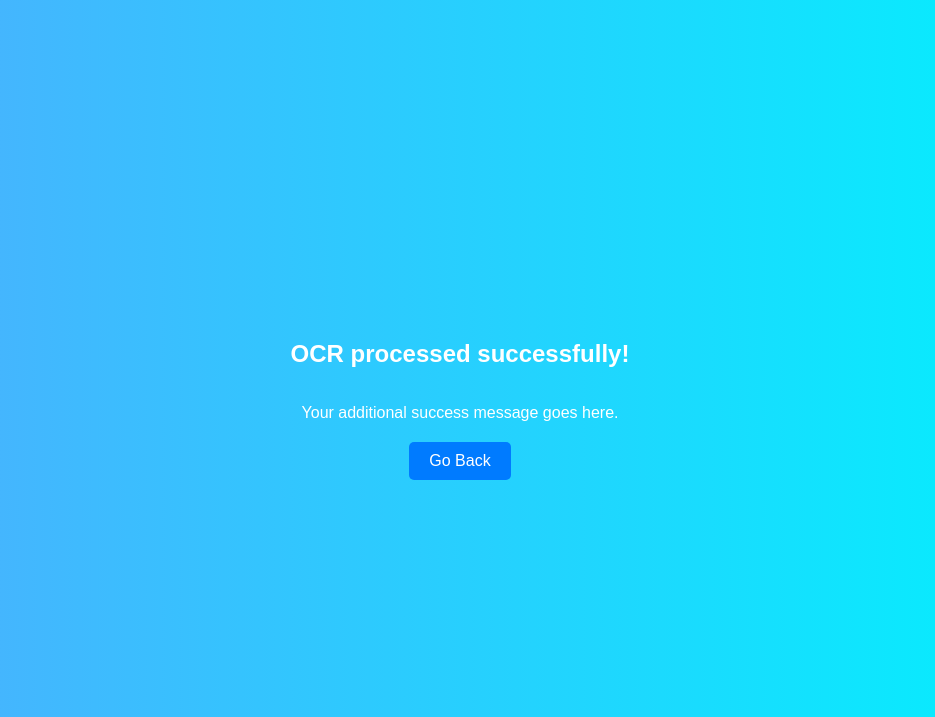
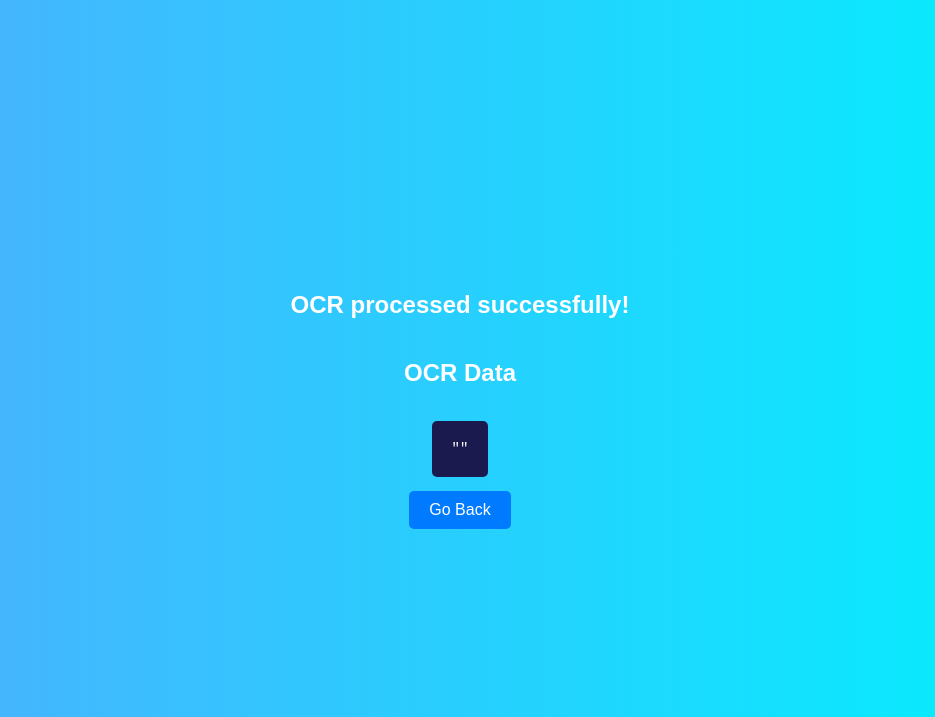
Before and after one commit to thequantummenece/qoala_OCR, a Flask app: template templates/success.html in a window 1280 px wide. Shown: the top 717 px of the page, without its empty margins (180-1115 px from the left). Run offline with Flask 3, Linux system fonts and the light colour scheme; the template is opened without the code that fills it, so the values that code supplies are empty.

Commit message:
added remote sql library -supabase

```diff
--- a/app.py
+++ b/app.py
@@ -1,34 +1,25 @@
-from flask import Flask, render_template, request, jsonify, redirect, url_for
-from flask_sqlalchemy import SQLAlchemy
-from flask_migrate import Migrate
-from datetime import datetime
+from flask import Flask, render_template, request, jsonify
 import os
 import re
 from google.cloud import vision_v1
 from google.cloud.vision_v1 import types
+from supabase import create_client
+from datetime import datetime
 
 app = Flask(__name__)
 
-app.config['SQLALCHEMY_DATABASE_URI'] = 'mysql+mysqlconnector://root:(Aady24)@localhost/qoala_data'
-app.config['SQLALCHEMY_TRACK_MODIFICATIONS'] = False
+# Configure Supabase
+SUPABASE_URL = 'https://cborceqktamiafwiaodn.supabase.co'
+SUPABASE_KEY = 'eyJhbGciOiJIUzI1NiIsInR5cCI6IkpXVCJ9.eyJpc3MiOiJzdXBhYmFzZSIsInJlZiI6ImNib3JjZXFrdGFtaWFmd2lhb2RuIiwicm9sZSI6ImFub24iLCJpYXQiOjE3MDM1MjM2NjgsImV4cCI6MjAxOTA5OTY2OH0.qojQGVJdvAAEVBEB5nYiMaGgXWDMeHaJPCWeSFp-U7I'
+supabase = create_client(SUPABASE_URL, SUPABASE_KEY)
 
-db = SQLAlchemy(app)
-migrate = Migrate(app, db)
+# Ensure the Supabase table exists
+OCR_RECORDS_TABLE = 'ocr_records'
+supabase.table(OCR_RECORDS_TABLE).upsert([
+    {'id': 1, 'identification_number': '', 'name': '', 'last_name': '', 'date_of_birth': '',
+     'date_of_issue': '', 'date_of_expiry': '', 'timestamp': '', 'status': '', 'error_message': ''}
+])
 
-class OCRRecord(db.Model):
-    id = db.Column(db.Integer, primary_key=True)
-    identification_number = db.Column(db.String(20))
-    name = db.Column(db.String(255))
-    last_name = db.Column(db.String(255))
-    date_of_birth = db.Column(db.String(20))
-    date_of_issue = db.Column(db.String(20))
-    date_of_expiry = db.Column(db.String(20))
-    timestamp = db.Column(db.TIMESTAMP, server_default=db.func.current_timestamp())
-    status = db.Column(db.String(10))
-    error_message = db.Column(db.String(255))
-
-with app.app_context():
-    db.create_all()
 
 @app.route('/',methods = ['GET','POST'])
 def home():
@@ -111,42 +102,69 @@
             percentage_success = (len(non_null_matches) / len(matches)) * 100
 
             # Return extracted information
-            OCR_parsed =  {
-                "idNumber": id_number_match.group(1) if id_number_match else "Not found",
+            OCR_parsed = {
+                "identification_number": id_number_match.group(1) if id_number_match else "Not found",
                 "name": name_match.group(1) if name_match else "Not found",
-                "lastName": last_name_match.group(1) if last_name_match else "Not found",
-                "dob": dob_match.group(1) if dob_match else "Not found",
-                "issueDate": issue_date_match.group(1) if issue_date_match else "Not found",
-                "expiryDate": expiry_date_match.group(1) if expiry_date_match else "Not found",
+                "last_name": last_name_match.group(1) if last_name_match else "Not found",
+                "date-of-birth": dob_match.group(1) if dob_match else "Not found",
+                "date-of-issue": issue_date_match.group(1) if issue_date_match else "Not found",
+                "date-of-expiry": expiry_date_match.group(1) if expiry_date_match else "Not found",
                 "percentageSuccess": percentage_success,
                 "rawData": ocr_result
             }
+
+            OCR_parsed_refactored ={
+                "identification_number": id_number_match.group(1) if id_number_match else "Not found",
+                "name": name_match.group(1) if name_match else "Not found",
+                "last_name": last_name_match.group(1) if last_name_match else "Not found",
+                "date-of-birth": dob_match.group(1) if dob_match else "Not found",
+                "date-of-issue": issue_date_match.group(1) if issue_date_match else "Not found",
+                "date-of-expiry": expiry_date_match.group(1) if expiry_date_match else "Not found",
+            }
+
             # print(OCR_parsed)
 
 
-            identification_number = OCR_parsed["idNumber"]
+            identification_number = OCR_parsed["identification_number"]
             name = OCR_parsed["name"]
-            last_name = OCR_parsed["lastName"]
-            date_of_birth = OCR_parsed["dob"]
-            date_of_issue = OCR_parsed["issueDate"]
-            date_of_expiry = OCR_parsed["expiryDate"]
+            last_name = OCR_parsed["last_name"]
+            date_of_birth = OCR_parsed["date-of-birth"]
+            date_of_issue = OCR_parsed["date-of-issue"]
+            date_of_expiry = OCR_parsed["date-of-expiry"]
 
-            new_record = OCRRecord(
-                identification_number=identification_number,
-                name=name,
-                last_name=last_name,
-                date_of_birth=date_of_birth,
-                date_of_issue=date_of_issue,
-                date_of_expiry=date_of_expiry,
-                status="success"
+            # Insert the record into the Supabase table
+            success, error_message = insert_record_into_supabase(
+                identification_number, name, last_name, date_of_birth,
+                date_of_issue, date_of_expiry, "success"
             )
-
-            db.session.add(new_record)
-            db.session.commit()
-            return render_template('success.html')
-            # return jsonify({"status": "success", "message": "OCR processed successfully"})
+            if success:
+                return render_template('success.html', data=OCR_parsed_refactored)
+            else:
+                return jsonify(
+                    {"status": "failure", "message": f"Failed to insert record into Supabase: {error_message}"})
         else:
             return jsonify({"status": "failure", "message": "Unable to extract text from the image"})
+
+def insert_record_into_supabase(identification_number, name, last_name, date_of_birth,
+                                date_of_issue, date_of_expiry, status):
+    timestamp = datetime.now().strftime("%Y-%m-%d %H:%M:%S")
+    data = {
+        'identification_number': identification_number,
+        'name': name,
+        'last_name': last_name,
+        'date_of_birth': date_of_birth,
+        'date_of_issue': date_of_issue,
+        'date_of_expiry': date_of_expiry,
+        'timestamp': timestamp,
+        'status': status,
+        'error_message': '',
+    }
+    try:
+        data,count = supabase.table(OCR_RECORDS_TABLE).insert(data).execute()
+        return True, None
+    except Exception as error:
+        return False,str(error)
+
 
 # Add a new route for the success page
 @app.route('/success', methods=['GET'])
@@ -156,46 +174,43 @@
 
 @app.route('/ocr-data', methods=['GET'])
 def get_ocr_data():
-    ocr_records = OCRRecord.query.all()
+    response = supabase.table(OCR_RECORDS_TABLE).select("*").execute()
+    ocr_records = response.data if response.data else []
+
     result = []
-
     for record in ocr_records:
         result.append({
-            "identification_number": record.identification_number,
-            "name": record.name,
-            "last_name": record.last_name,
-            "date_of_birth": record.date_of_birth,
-            "date_of_issue": record.date_of_issue,
-            "date_of_expiry": record.date_of_expiry,
-            "timestamp": record.timestamp.strftime("%Y-%m-%d %H:%M:%S"),
-            "status": record.status,
-            "error_message": record.error_message
+            "identification_number": record.get('identification_number', ''),
+            "name": record.get('name', ''),
+            "last_name": record.get('last_name', ''),
+            "date_of_birth": record.get('date_of_birth', ''),
+            "date_of_issue": record.get('date_of_issue', ''),
+            "date_of_expiry": record.get('date_of_expiry', ''),
+            "timestamp": record.get('timestamp', ''),
+            "status": record.get('status', ''),
+            "error_message": record.get('error_message', '')
         })
 
     return jsonify(result)
 
 @app.route('/update-ocr/<int:id>', methods=['PUT'])
 def update_ocr_data(id):
-    record = OCRRecord.query.get(id)
+    # Assume you have a JSON payload with updated data in the request
+    updated_data = request.json
 
-    if record:
-        db.session.commit()
-
+    response, error = supabase.table(OCR_RECORDS_TABLE).update(updated_data).eq("id",id).execute()
+    if error:
+        return jsonify({"status": "failure", "message": f"Failed to update record in Supabase: {error}"})
+    else:
         return jsonify({"status": "success", "message": f"OCR record {id} updated successfully"})
-    else:
-        return jsonify({"status": "failure", "message": f"OCR record {id} not found"})
 
 @app.route('/delete-ocr/<int:id>', methods=['DELETE'])
 def delete_ocr_data(id):
-    record = OCRRecord.query.get(id)
-
-    if record:
-        record.status = "deleted"
-        db.session.commit()
-
+    response, error = supabase.table(OCR_RECORDS_TABLE).delete().eq("id",id).execute()
+    if error:
+        return jsonify({"status": "failure", "message": f"Failed to delete record in Supabase: {error}"})
+    else:
         return jsonify({"status": "success", "message": f"OCR record {id} deleted successfully"})
-    else:
-        return jsonify({"status": "failure", "message": f"OCR record {id} not found"})
 
 if __name__ == '__main__':
     app.run(debug=True)
--- a/templates/success.html
+++ b/templates/success.html
@@ -29,11 +29,32 @@
            border-radius: 5px;
            font-size: 16px;
        }
+
+       pre {
+           text-align: left;
+           font-size: 14px;
+           white-space: pre-wrap;
+           max-width: 80%;
+           overflow-x: auto;
+           background-color: #1a1a4e;
+           padding: 20px;
+           border-radius: 5px;
+       }
    </style>
 </head>
 <body>
    <h2>OCR processed successfully!</h2>
-   <p>Your additional success message goes here.</p>
+   <h2>OCR Data</h2>
+   <pre id="ocr-data-body"></pre>
+
+   <script>
+       // Get the OCR data from Flask template variable
+       const ocrData = {{ data | tojson | safe }};
+
+       // Display OCR data in the pre element
+       const ocrDataBody = document.getElementById('ocr-data-body');
+       ocrDataBody.textContent = JSON.stringify(ocrData, null, 2);
+   </script>
    <a href="{{ url_for('home') }}">Go Back</a>
 </body>
 </html>
```
Also changed, not shown: templates/index.html (+9 -8 lines).
